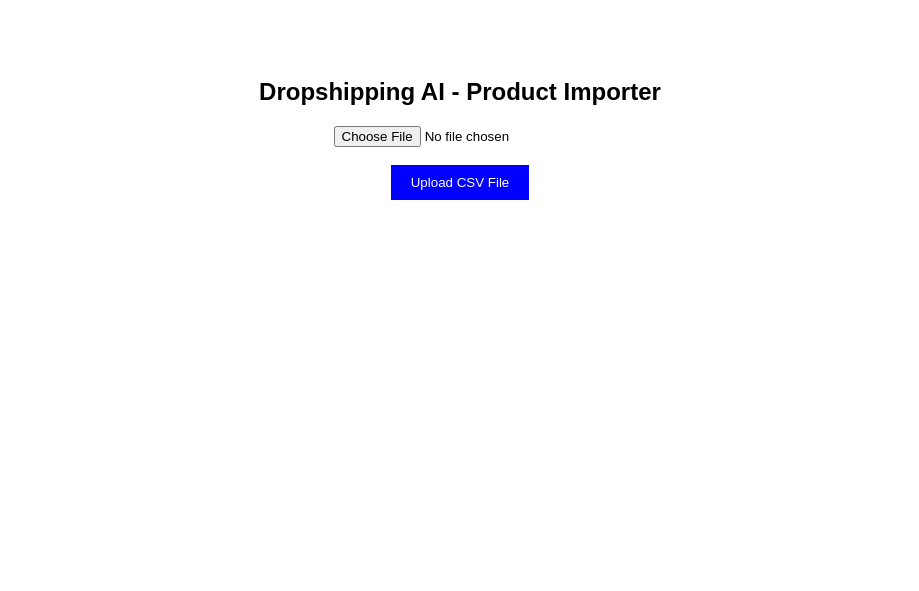
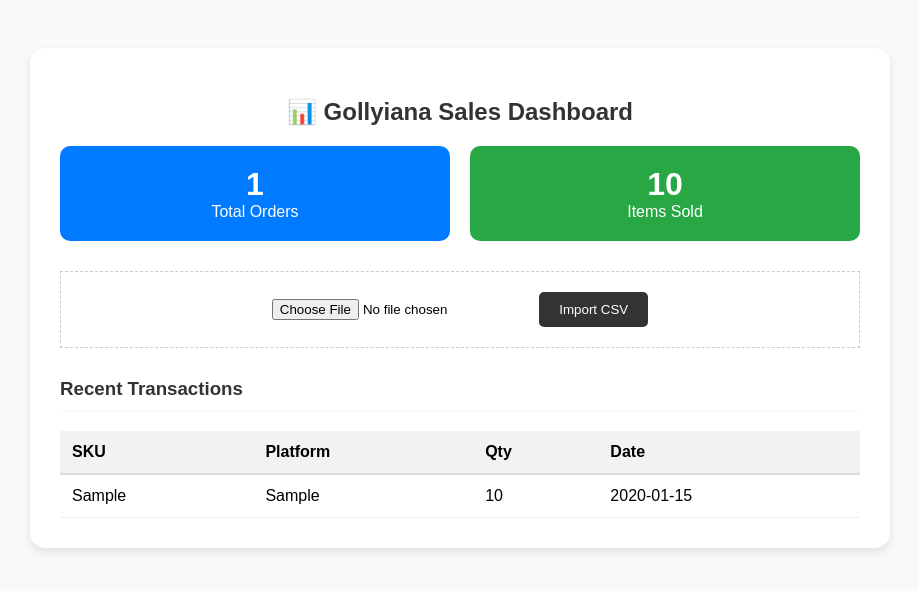
Before and after one commit to ArepAmirul/local-dropshippping-ai-system, a Laravel app: page / in a window 1280 px wide. Shown: the top 591 px of the page, without its empty margins (180-1099 px from the left). Run offline with Laravel 12, Linux system fonts and the light colour scheme; tables that the repository leaves empty hold one stand-in row (values such as "Sample post").

Commit message:
Complete Sales Dashboard with summary boxes and CSV import

```diff
--- /dev/null
+++ b/app/Http/Controllers/SalesImportController.php
@@ -0,0 +1,42 @@
+<?php
+
+namespace App\Http\Controllers;
+
+use Illuminate\Http\Request;
+use App\Models\SalesHistory;
+
+class SalesImportController extends Controller
+{
+    // This part loads the dashboard boxes
+    public function index()
+    {
+        $allSales = SalesHistory::latest()->get();
+
+        // These two lines calculate the numbers for your boxes
+        $totalOrders = $allSales->count();
+        $totalItems = $allSales->sum('quantity_sold');
+
+        return view('import', compact('allSales', 'totalOrders', 'totalItems'));
+    }
+
+    // This part handles the file upload
+    public function import(Request $request)
+    {
+        $request->validate(['file' => 'required|mimes:csv,txt']);
+        $file = $request->file('file');
+        $handle = fopen($file->getRealPath(), 'r');
+        fgetcsv($handle);
+
+        while (($data = fgetcsv($handle, 1000, ',')) !== FALSE) {
+            SalesHistory::create([
+                'sku'           => $data[0],
+                'platform'      => $data[1],
+                'quantity_sold' => $data[2],
+                'order_date'    => $data[3],
+            ]);
+        }
+
+        fclose($handle);
+        return redirect('/')->with('success', 'Data updated successfully!');
+    }
+}
--- /dev/null
+++ b/app/Models/SalesHistory.php
@@ -0,0 +1,19 @@
+<?php
+
+namespace App\Models;
+
+use Illuminate\Database\Eloquent\Model;
+
+class SalesHistory extends Model
+{
+    // This table name matches what we created in the migration
+    protected $table = 'sales_history';
+
+    // This tells Laravel it's safe to write into these columns
+    protected $fillable = [
+        'sku',
+        'platform',
+        'quantity_sold',
+        'order_date'
+    ];
+}
--- a/resources/views/import.blade.php
+++ b/resources/views/import.blade.php
@@ -1,16 +1,63 @@
-<div style="padding: 50px; font-family: Arial, sans-serif; text-align: center;">
-    <h2>Dropshipping AI - Product Importer</h2>
+<!DOCTYPE html>
+<html>
+<head>
+    <title>Gollyiana Dashboard</title>
+</head>
+<body style="font-family: Arial, sans-serif; background-color: #f8f9fa; padding: 40px;">
+
+    <div style="max-width: 800px; margin: auto; background: white; padding: 30px; border-radius: 15px; box-shadow: 0 4px 10px rgba(0,0,0,0.1);">
+
+        <h2 style="text-align: center; color: #333;">📊 Gollyiana Sales Dashboard</h2>
+
+        <div style="display: flex; gap: 20px; margin-bottom: 30px;">
+            <div style="flex: 1; background: #007bff; color: white; padding: 20px; border-radius: 10px; text-align: center;">
+                <h1 style="margin: 0;">{{ $totalOrders }}</h1>
+                <p style="margin: 0;">Total Orders</p>
+            </div>
+            <div style="flex: 1; background: #28a745; color: white; padding: 20px; border-radius: 10px; text-align: center;">
+                <h1 style="margin: 0;">{{ $totalItems }}</h1>
+                <p style="margin: 0;">Items Sold</p>
+            </div>
+        </div>
 
         @if(session('success'))
-        <div style="color: green; margin-bottom: 20px;">{{ session('success') }}</div>
+            <div style="background: #d4edda; color: #155724; padding: 10px; border-radius: 5px; margin-bottom: 20px; text-align: center;">
+                {{ session('success') }}
+            </div>
         @endif
 
-    <form action="{{ route('products.import') }}" method="POST" enctype="multipart/form-data">
+        <div style="text-align: center; padding: 20px; border: 1px dashed #ccc; margin-bottom: 30px;">
+            <form action="{{ route('sales.import') }}" method="POST" enctype="multipart/form-data">
                 @csrf
-        <input type="file" name="csv_file" accept=".csv" required>
-        <br><br>
-        <button type="submit" style="padding: 10px 20px; background: blue; color: white; border: none; cursor: pointer;">
-            Upload CSV File
+                <input type="file" name="file" accept=".csv" required>
+                <button type="submit" style="background: #333; color: white; border: none; padding: 10px 20px; border-radius: 5px; cursor: pointer; margin-left: 10px;">
+                    Import CSV
                 </button>
             </form>
         </div>
+
+        <h3 style="color: #333; border-bottom: 2px solid #f8f9fa; padding-bottom: 10px;">Recent Transactions</h3>
+        <table style="width: 100%; border-collapse: collapse;">
+            <thead>
+                <tr style="background: #f2f2f2; text-align: left;">
+                    <th style="padding: 12px; border-bottom: 2px solid #ddd;">SKU</th>
+                    <th style="padding: 12px; border-bottom: 2px solid #ddd;">Platform</th>
+                    <th style="padding: 12px; border-bottom: 2px solid #ddd;">Qty</th>
+                    <th style="padding: 12px; border-bottom: 2px solid #ddd;">Date</th>
+                </tr>
+            </thead>
+            <tbody>
+                @foreach($allSales as $sale)
+                <tr>
+                    <td style="padding: 12px; border-bottom: 1px solid #eee;">{{ $sale->sku }}</td>
+                    <td style="padding: 12px; border-bottom: 1px solid #eee;">{{ $sale->platform }}</td>
+                    <td style="padding: 12px; border-bottom: 1px solid #eee;">{{ $sale->quantity_sold }}</td>
+                    <td style="padding: 12px; border-bottom: 1px solid #eee;">{{ $sale->order_date }}</td>
+                </tr>
+                @endforeach
+            </tbody>
+        </table>
+
+    </div>
+</body>
+</html>
--- a/routes/web.php
+++ b/routes/web.php
@@ -2,9 +2,7 @@
 
 use Illuminate\Support\Facades\Route;
 
-Route::get('/', function () {
-    return view('import');
-});
-use App\Http\Controllers\ProductController;
+Route::get('/', [App\Http\Controllers\SalesImportController::class, 'index']);
+use App\Http\Controllers\SalesImportController;
 
-Route::post('/import-products', [ProductController::class, 'import'])->name('products.import');
+Route::post('/import-sales', [SalesImportController::class, 'import'])->name('sales.import');
```
Also changed, not shown: database/migrations/2026_05_24_135503_create_products_table.php (added), database/migrations/2026_05_24_135530_create_sales_history_table.php. Lines whose indentation alone changed are shown as unchanged.
